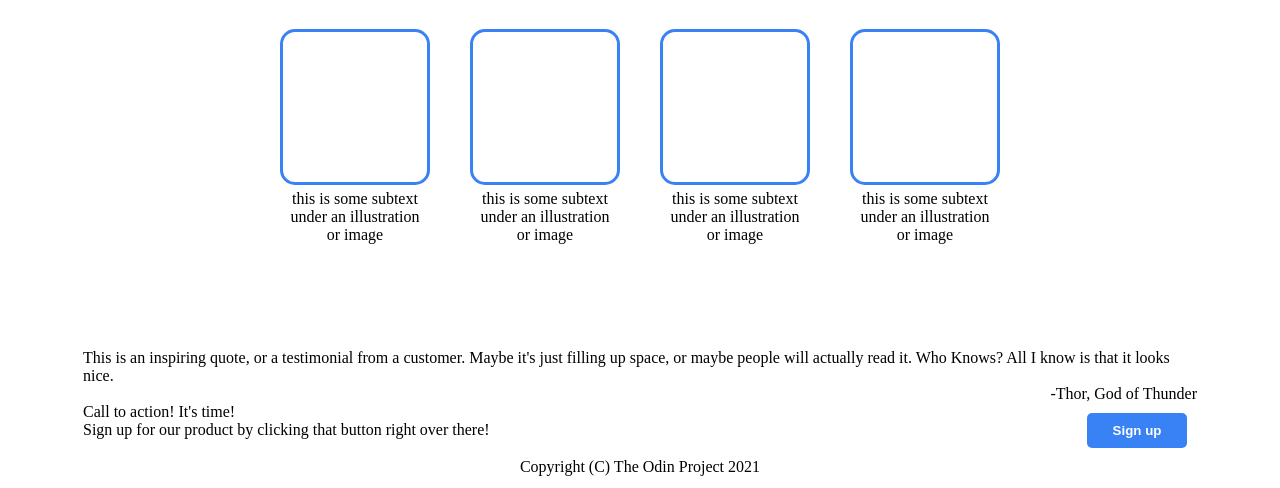
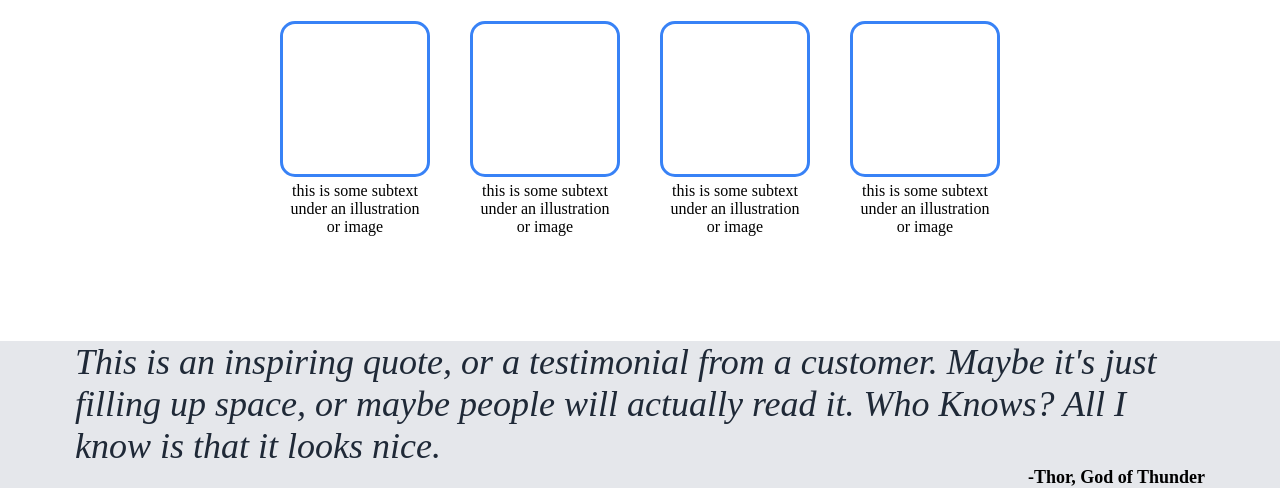
Before and after one commit to mwglow15/odin-landing-page, a plain HTML site: page index.html in a window 1280 px wide. Shown: the part 465-953 px from the top of the page. Drawn offline with Linux system fonts and the light colour scheme.

Commit message:
Add more styling and formatting

```diff
--- a/style.css
+++ b/style.css
@@ -2,7 +2,7 @@ body{
     display: flex;
     flex-direction: column;
     min-height: 100vh;
-
+    margin: 0px;
 }
 
 body>* {
@@ -115,14 +115,34 @@ img {
 .body-two {
     display: flex;
     flex-direction: column;
+    background-color: #E5E7EB;
+    padding-bottom: 100px;
+}
 
+.quote {
+    font-size: 36px;
+    font-style: italic;
+    color: #1F2937;
+    font-weight: lighter;
 }
+
 .quote-author {
     margin-left: auto;
+    font-weight: bold;
+    font-size: 18px;
 }
 
 .signup-box {
     display: flex;
+    margin-top: 75px;
+    margin-bottom: 75px;
+    background-color: #3882F6;
+    color: white;
+    padding-top: 50px;
+    padding-bottom: 50px;
+    padding-left: 75px;
+    padding-right: 75px;
+    border-radius: 10px;
 }
 
 .action {
@@ -130,8 +150,22 @@ img {
     flex-direction: column;
 }
 
+.action-title {
+    font-weight: bold;
+    font-size: 18px;
+}
+
+.action-subtext {
+    color: #E5E7EB;
+}
+
 .signup-bottom {
     margin-left: auto;
+    border: 2px solid;
+    border-color: white;
+    padding-left: 15px;
+    padding-right: 15px;
+
 }
 
 .footer {
@@ -139,4 +173,8 @@ img {
     justify-content: center;
     align-items: center;
     margin-top: auto;
+    background-color: #1F2937;
+    color: #E5E7EB;
+    padding-top: 25px;
+    padding-bottom: 25px;
 }
```
